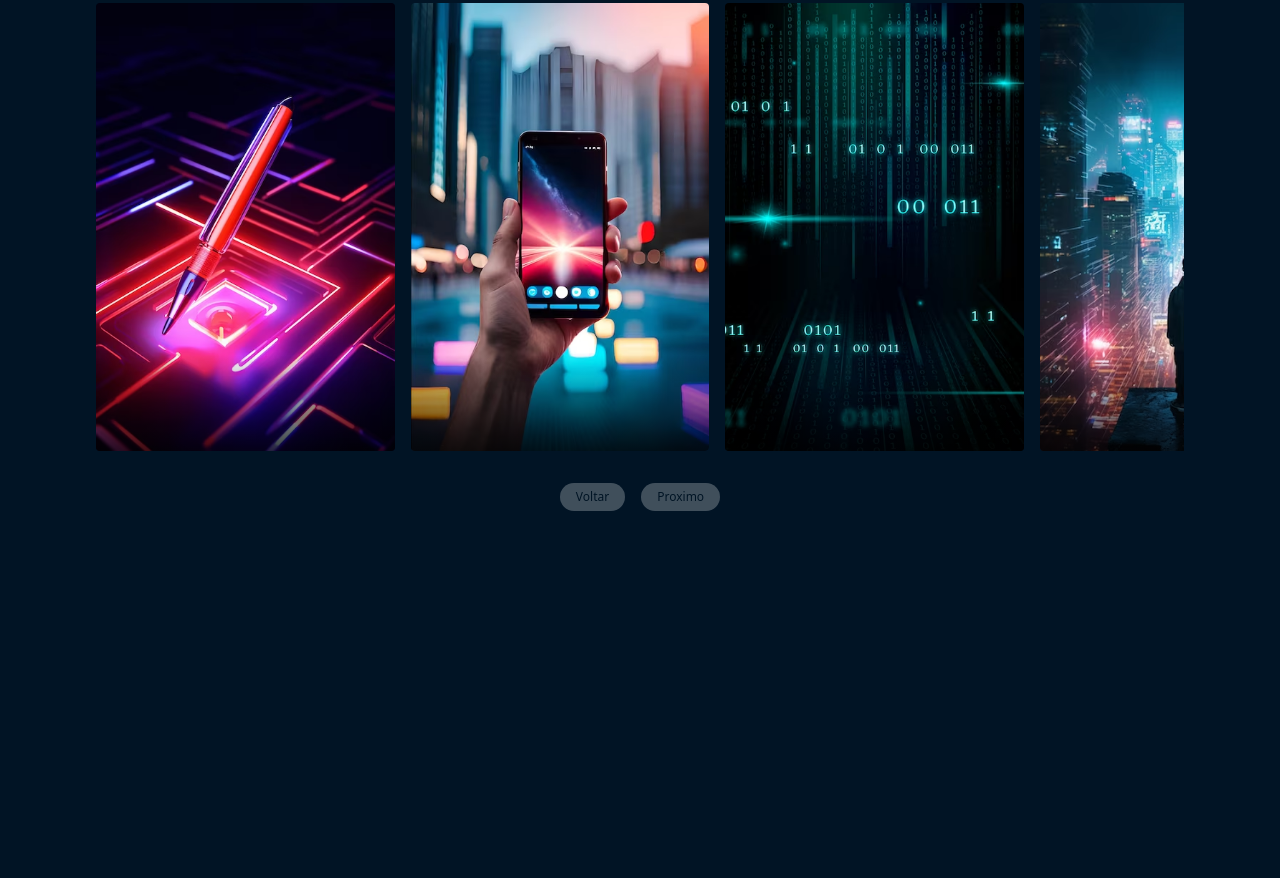
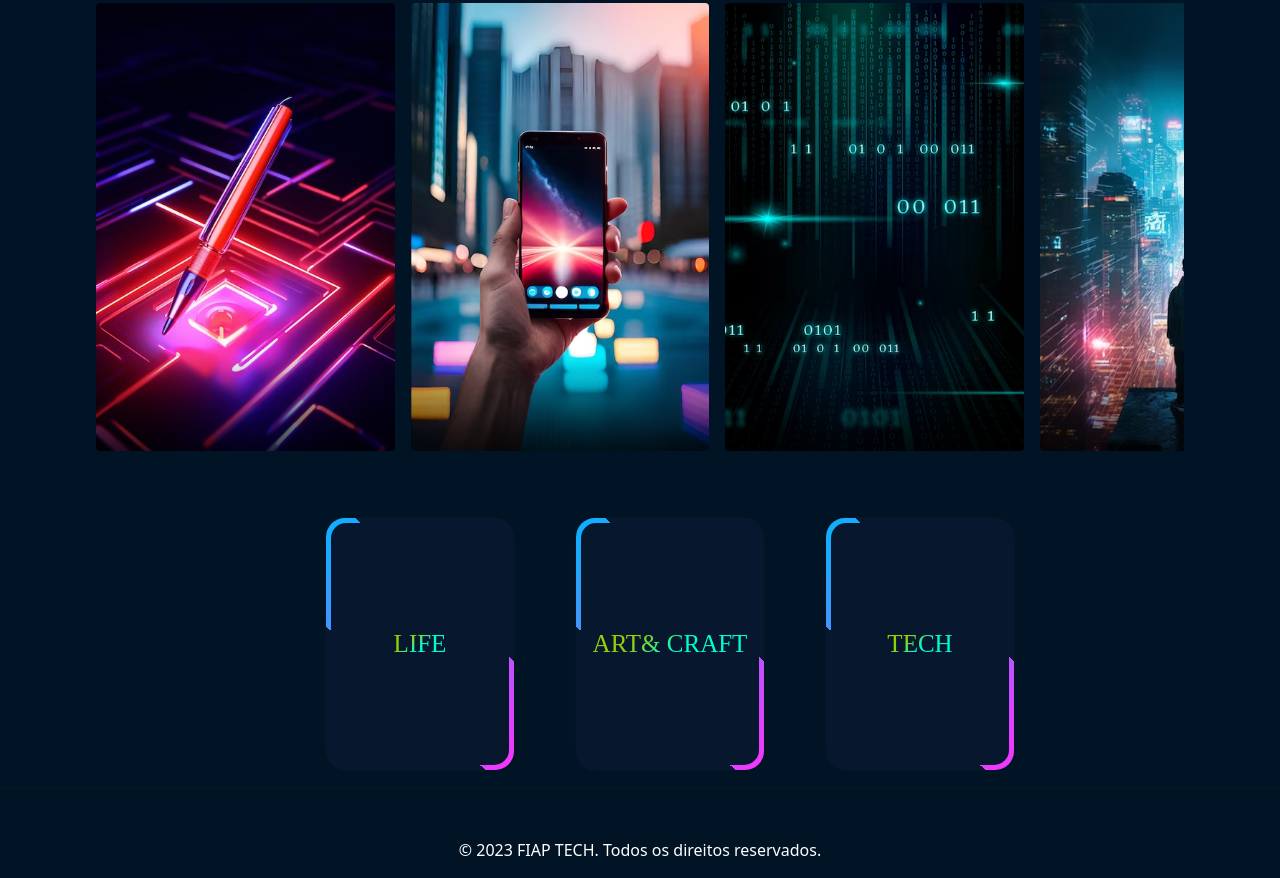
Before and after one commit to Gamabg/FiapTech2, a website: page fiaptech.html in a window 1280 px wide. Shown: the part 495-1373 px from the top of the page. Before the commit the page ends 1006 px from the top, so only its background shows below. Drawn offline with nearby package versions, Linux system fonts and the light colour scheme.

Commit message:
Finalizado

```diff
--- a/fiaptech.html
+++ b/fiaptech.html
@@ -14,7 +14,7 @@
     <nav class="navbar navbar-expand-lg navbar-dark" style="background-color: #011425; margin-bottom: 100px;">
         <div class="container px-4">
             <a class="navbar-brand" href="/fiaptech">
-                <img src="logop.png" alt="logo">
+                <img src="logo.png" alt="logo">
             </a>
             <button class="navbar-toggler" type="button" data-bs-toggle="collapse"
                 data-bs-target="#navbarSupportedContent" aria-controls="navbarSupportedContent" aria-expanded="false"
@@ -60,6 +60,8 @@
         </script>
 
 <h2 class="home" style="
+    margin-top: 70px;
+    margin-bottom: 70px;
     display: flex;
     justify-content: center;
     color: aliceblue;
@@ -73,7 +75,7 @@
     background-clip: text;
     -webkit-text-fill-color: transparent;">FIAP TECH</h2>
 
-    <div class="slider" x-data="{start: true, end: false}" style="padding-top: 150px;">
+    <div class="slider" x-data="{start: true, end: false}" style="padding-top: 150px; margin-top: 10px; margin-bottom: 50px;">
         <div class="slider__content" x-ref="slider"
             x-on:scroll.debounce="$refs.slider.scrollLeft == 0 ? start = true : start = false; Math.abs(($refs.slider.scrollWidth - $refs.slider.offsetWidth) - $refs.slider.scrollLeft) < 5 ? end = true : end = false;">
             <div class="slider__item">
@@ -126,18 +128,134 @@
             </div>
             </div>
         </div>
-        <div class="slider__nav" style="display: flex;justify-content: center;">
+
+        <!--<div class="slider__nav" style="display: flex;justify-content: center;">
             <button class="slider__nav__button"
                 x-on:click="$refs.slider.scrollBy({left: $refs.slider.offsetWidth * -1, behavior: 'smooth'});"
                 x-bind:class="start ? '' : 'slider__nav__button--active'">Voltar</button>
             <button class="slider__nav__button"
                 x-on:click="$refs.slider.scrollBy({left: $refs.slider.offsetWidth, behavior: 'smooth'});"
                 x-bind:class="end ? '' : 'slider__nav__button--active'">Proximo</button>
-        </div>
+        </div>-->
     </div>
     <script src="https://cdnjs.cloudflare.com/ajax/libs/alpinejs/3.10.2/cdn.js"></script>
 
+    <div class="cardpai">
+        <div class="card">
+            <h2 style="
+            font-weight: bold;
+            display: flex;
+            justify-content: center;
+            color: aliceblue;
+            display: block;
+            font: 25px 'Metronic Slab Pro Light';
+            margin: 100px 0;
+            text-align: center;
+            text-transform: uppercase;
+            background: -webkit-linear-gradient(-50deg, rgba(183,255,0,0.8) 30%, #00fdd0 55%);
+            -webkit-background-clip: text;
+            background-clip: text;
+            -webkit-text-fill-color: transparent;">LIFE</h2>
+        </div>
+        <div class="card">
+            <h2 style="
+            font-weight: bold;
+            display: flex;
+            justify-content: center;
+            color: aliceblue;
+            display: block;
+            font: 25px 'Metronic Slab Pro Light';
+            margin: 100px 0;
+            text-align: center;
+            text-transform: uppercase;
+            background: -webkit-linear-gradient(-50deg, rgba(183,255,0,0.8) 30%, #00fdd0 55%);
+            -webkit-background-clip: text;
+            background-clip: text;
+            -webkit-text-fill-color: transparent;">ART& CRAFT</h2>
+        </div>
+        <div class="card">
+            <h2 style="
+            font-weight: bold;
+            display: flex;
+            justify-content: center;
+            color: aliceblue;
+            display: block;
+            font: 25px 'Metronic Slab Pro Light';
+            margin: 100px 0;
+            text-align: center;
+            text-transform: uppercase;
+            background: -webkit-linear-gradient(-50deg, rgba(183,255,0,0.8) 30%, #00fdd0 55%);
+            -webkit-background-clip: text;
+            background-clip: text;
+            -webkit-text-fill-color: transparent;">TECH</h2>
+        </div>
+    </div>
+    <style>
+    .card {
+        margin-left: 60px;
+        width: 190px;
+        height: 254px;
+        background: #07182E;
+        position: relative;
+        display: flex;
+        place-content: center;
+        place-items: center;
+        overflow: hidden;
+        border-radius: 20px;
+      }
+
+      .card h2 {
+        z-index: 1;
+        color: white;
+        font-size: 2em;
+      }
+
+      .card::before {
+        content: '';
+        position: absolute;
+        width: 100px;
+        background-image: linear-gradient(180deg, rgb(0, 183, 255), rgb(255, 48, 255));
+        height: 130%;
+        animation: rotBGimg 3s linear infinite;
+        transition: all 0.2s linear;
+      }
+
+      @keyframes rotBGimg {
+        from {
+          transform: rotate(0deg);
+        }
+
+        to {
+          transform: rotate(360deg);
+        }
+      }
+
+      .card::after {
+        content: '';
+        position: absolute;
+        background: #07182E;
+        ;
+        inset: 5px;
+        border-radius: 15px;
+      }
+
+      /* .card:hover:before {
+        background-image: linear-gradient(180deg, rgb(81, 255, 0), purple);
+        animation: rotBGimg 3.5s linear infinite;
+      } */
+    </style>
+      <hr class="2px">
 
 </body>
 
+<footer class="footer">
+    <div class="container" style="display: flex; justify-content: center; margin-top: 50px; color: white;">
+      <p>&copy; 2023 FIAP TECH. Todos os direitos reservados.</p>
+    </div>
+  </footer>
+
+  <!-- Scripts do Bootstrap e jQuery (opcional) -->
+  <script src="https://code.jquery.com/jquery-3.5.1.slim.min.js"></script>
+  <script src="https://cdn.jsdelivr.net/npm/@popperjs/core@2.9.2/dist/umd/popper.min.js"></script>
+  <script src="https://stackpath.bootstrapcdn.com/bootstrap/4.5.2/js/bootstrap.min.js"></script>
 </html>
--- a/public/style.css
+++ b/public/style.css
@@ -142,3 +142,8 @@ body {
   pointer-events: auto;
   cursor: pointer;
 }
+
+.cardpai{
+  display: flex;
+  justify-content: center;
+}
```
Also changed, not shown: cadastroproduto.html (renamed from pags/cadastroproduto.html, +2 -4 lines), cadastrousuario.html (renamed from pags/cadastrousuario.html, +3 -3 lines), fiaptech.js (+18 -22 lines), public/logo.png (added), public/logop.png (deleted).
